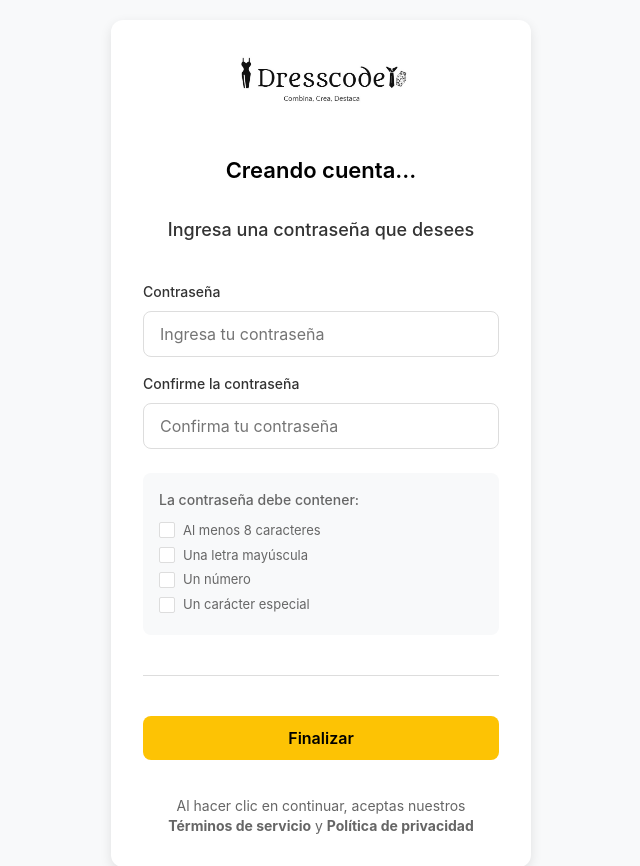
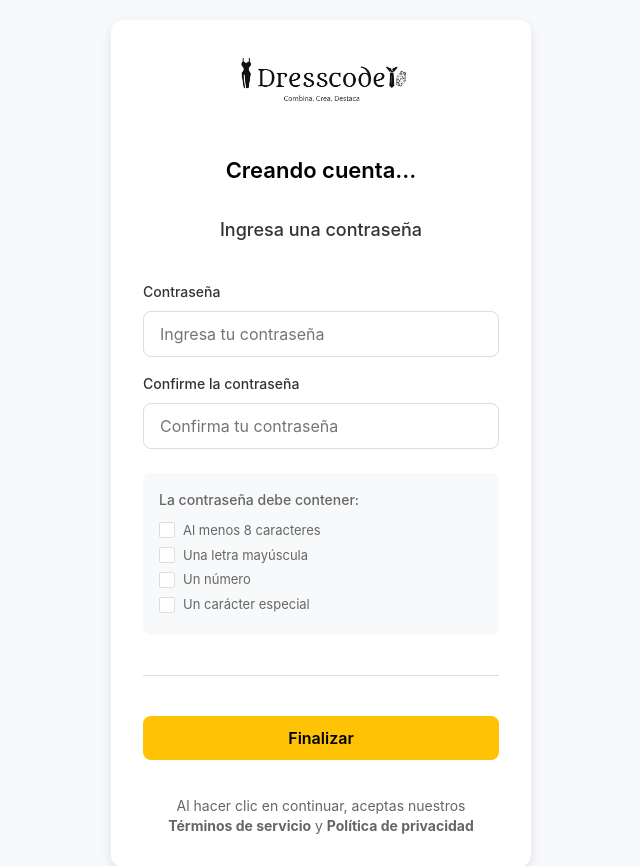
Before and after one commit to davcamshow/DressCode, a Django app: template DressCode/mydresscode/templates/Password.html in a window 1280 px wide. Shown: the top 866 px of the page, without its empty margins (319-959 px from the left). Run offline with Django 5.2, Linux system fonts and the light colour scheme; the template is opened without the code that fills it, so the values that code supplies are empty.

Commit message:
regresó a la normalidad

```diff
--- a/DressCode/mydresscode/templates/Password.html
+++ b/DressCode/mydresscode/templates/Password.html
@@ -14,7 +14,7 @@
 
         <main class="main-content">
             <h2 class="title">Creando cuenta...</h2>
-            <h3 class="subtitle">Ingresa una contraseña que desees</h3>
+            <h3 class="subtitle">Ingresa una contraseña </h3>
 
             <form class="form" id="passwordForm">
                 <div class="input-group">
```
